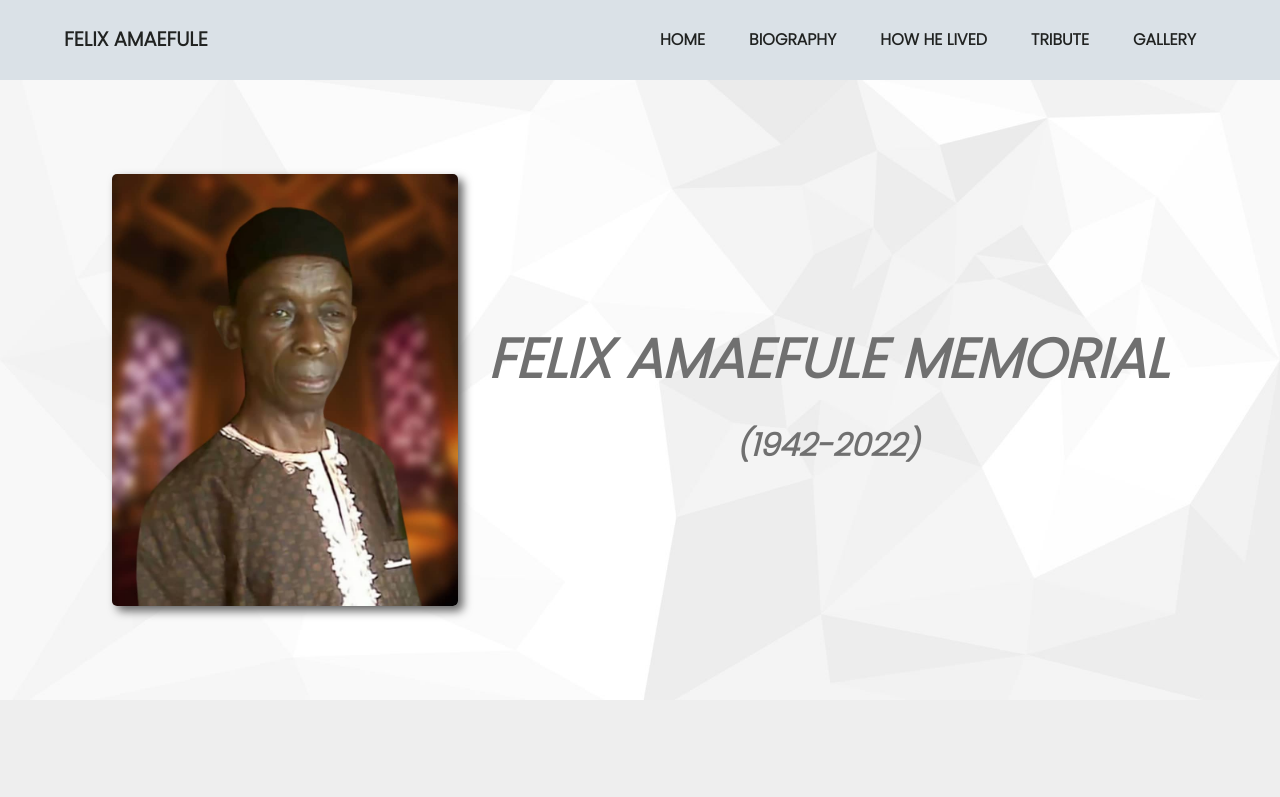
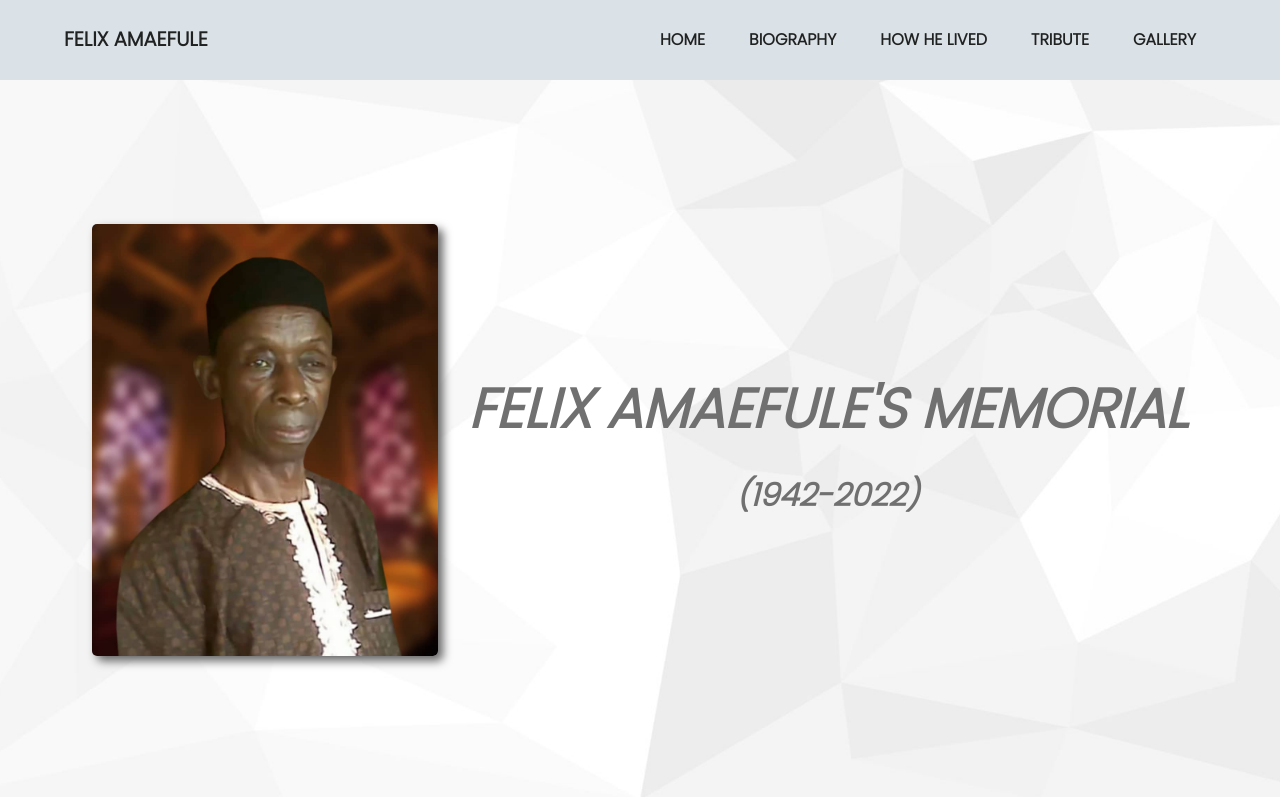
Before and after one commit to JoyOffiong/Felix-Memorial, a plain HTML site: page index.htm in a window 1280 px wide. Shown: the top 797 px of the page. Drawn offline with nearby package versions, Linux system fonts and the light colour scheme.

Commit message:
minor edits

```diff
--- a/footer.css
+++ b/footer.css
@@ -27,6 +27,7 @@ footer {
 footer .name {
   color: white;
   font-size: 24px;
+  width: unset;
 }
 
 .copy {
--- a/index.htm
+++ b/index.htm
@@ -56,7 +56,7 @@
         <div class="hero-section">
             <img src="/images/IMG-20220618-WA0052.jpg" alt="">
             <div class="text">
-                <h3>FELIX AMAEFULE MEMORIAL</h3>
+                <h3>FELIX AMAEFULE'S MEMORIAL</h3>
                 <h6>(1942-2022)</h6>
             </div>
         </div>
--- a/script.js
+++ b/script.js
@@ -25,6 +25,7 @@ const swiper = new Swiper(".swiper", {
     delay: 2500,
     disableOnInteraction: false,
   },
+  speed: 1000,
   loop: true,
   breakpoints: {
     1200: {
--- a/style.css
+++ b/style.css
@@ -10,7 +10,7 @@
   background-size: cover;
   background-position: top;
   height: 100vh;
-  max-height: 700px;
+  max-height: 800px;
   display: flex;
   align-items: center;
   justify-content: center;
```
Also changed, not shown: biography.htm (+5 -3 lines).
